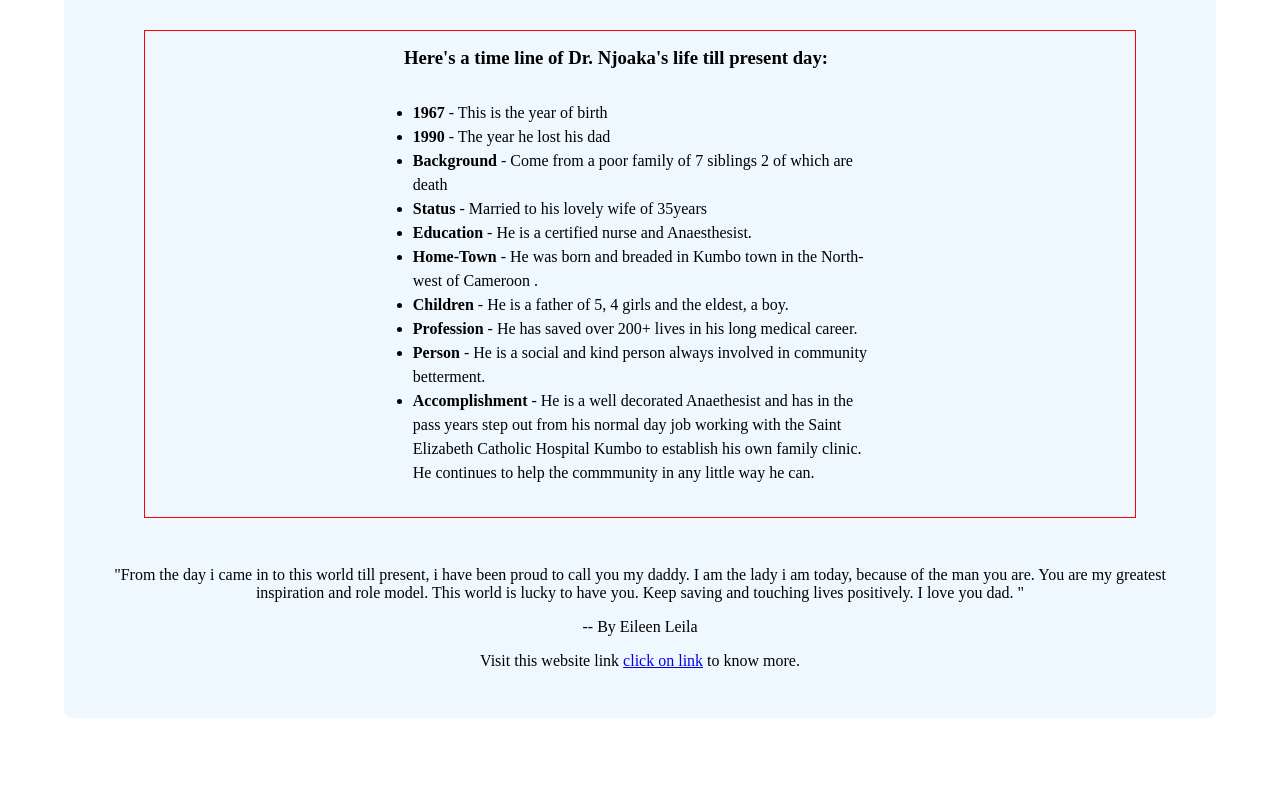
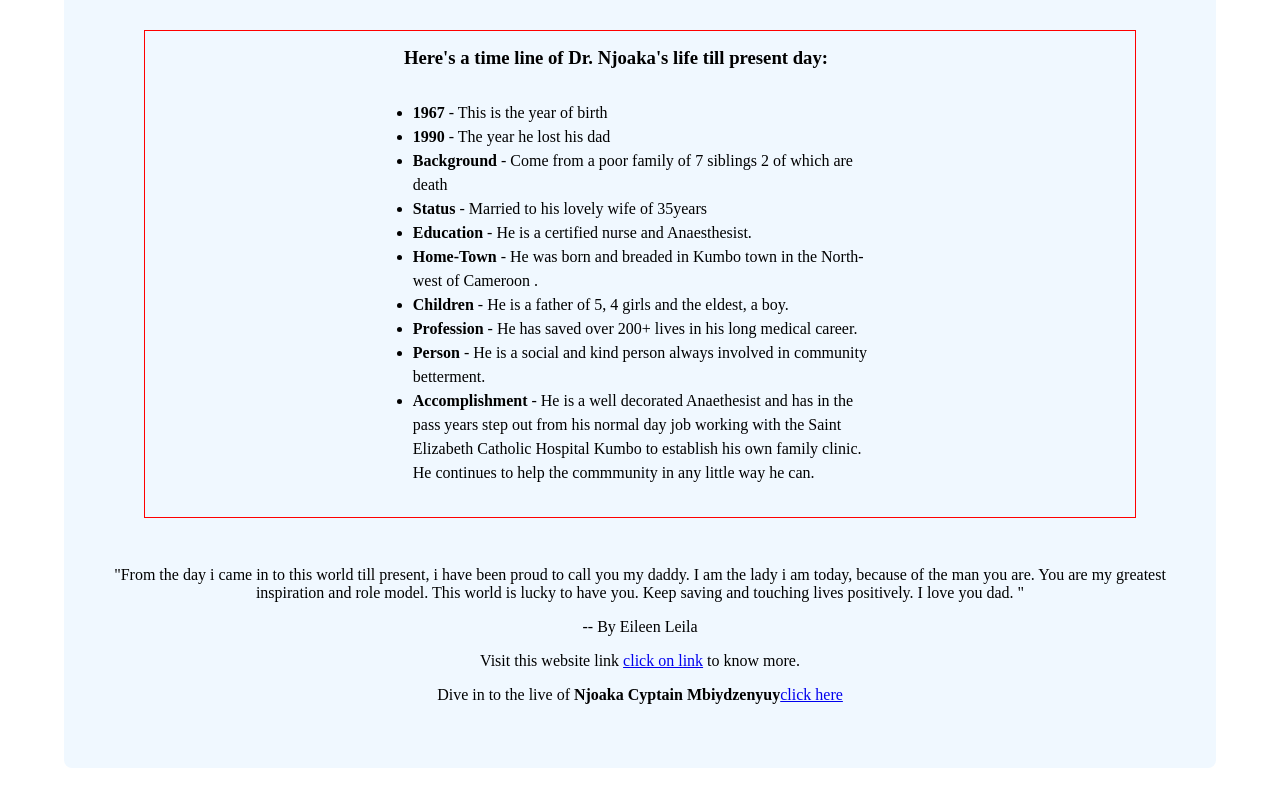
Before and after one commit to Mbiydzenyuy3/tribute-page, a plain HTML site: page index.html in a window 1280 px wide. Shown: the part 871-1671 px from the top of the page. Before the commit the page ends 1621 px from the top, so only its background shows below. Drawn offline with Linux system fonts and the light colour scheme.

Commit message:
added changes to my file

```diff
--- a/index.html
+++ b/index.html
@@ -101,9 +101,13 @@
         <aside>-- By Eileen Leila</aside>
         <div class="link">
           Visit this website link
-          <a href="https://www.facebook.com/rebasecodecamp/">click on link</a>
+          <a href="https://www.facebook.com/njoaka">click on link</a>
           to know more.
         </div>
+        <aside>
+          Dive in to the live of <b>Njoaka Cyptain Mbiydzenyuy</b
+          ><a href="https://www.facebook.com/njoaka">click here</a>
+        </aside>
         <!-- <a href=""><button>Learn more</button></a> -->
       </div>
     </div>
```
